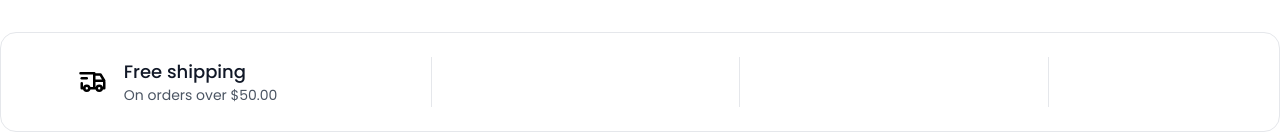
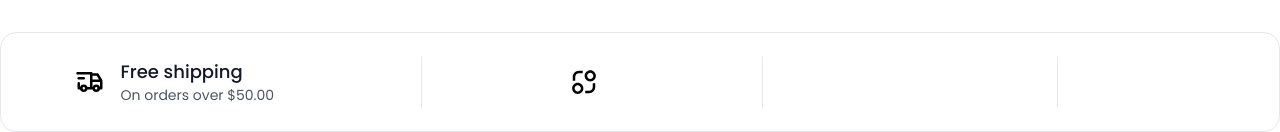
Before and after one commit to Rakib-Hassan-web/nexton-figma-, a React (Vite) app: page / in a window 1280 px wide. Shown: the part 734-866 px from the top of the page. Built offline with nearby package versions, Linux system fonts and the light colour scheme.

Commit message:
service secction return icon added

```diff
--- a/src/components/Service.jsx
+++ b/src/components/Service.jsx
@@ -1,6 +1,7 @@
 import React from 'react'
 import Singleservice from './comon/Singleservice'
 import { TbTruckDelivery } from 'react-icons/tb'
+import { RiExchange2Line } from 'react-icons/ri'
 
 const Service = () => {
   return (
@@ -11,7 +12,7 @@ const Service = () => {
         <div className="serviceRow container border mt-[52px] py-6 border-[#E5E7EB] rounded-[16px] flex justify-around items-center">
             <Singleservice  servicebigtxt={'Free shipping'} serviceicon={  <TbTruckDelivery className='text-3xl' />} servicesmlltxt={'On orders over $50.00'}/>
             <span className=' w-[1px]  h-[50px] bg-[#E5E7EB] inline-block'></span>
-            <Singleservice/>
+             <Singleservice  servicebigtxt={''} serviceicon={  <RiExchange2Line className='text-3xl' />} servicesmlltxt={''}/>
             <span className=' w-[1px]  h-[50px] bg-[#E5E7EB] inline-block'></span>
             <Singleservice/>
             <span className=' w-[1px]  h-[50px] bg-[#E5E7EB] inline-block'></span>
@@ -23,6 +24,7 @@ const Service = () => {
 
 
 
+
    </>
   )
 }
```
